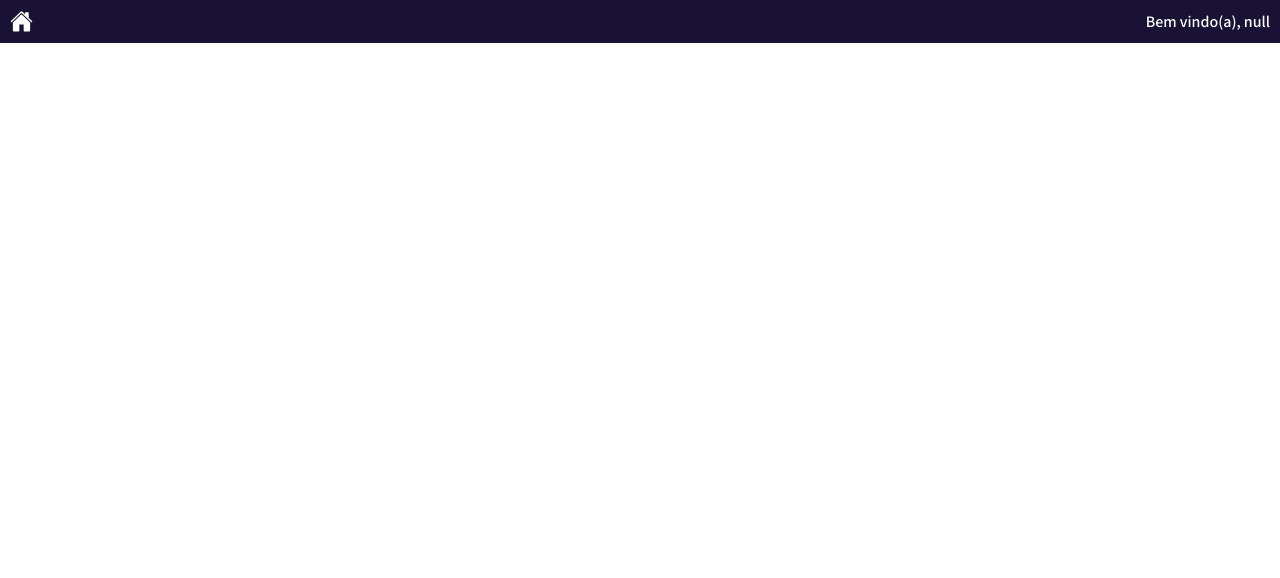
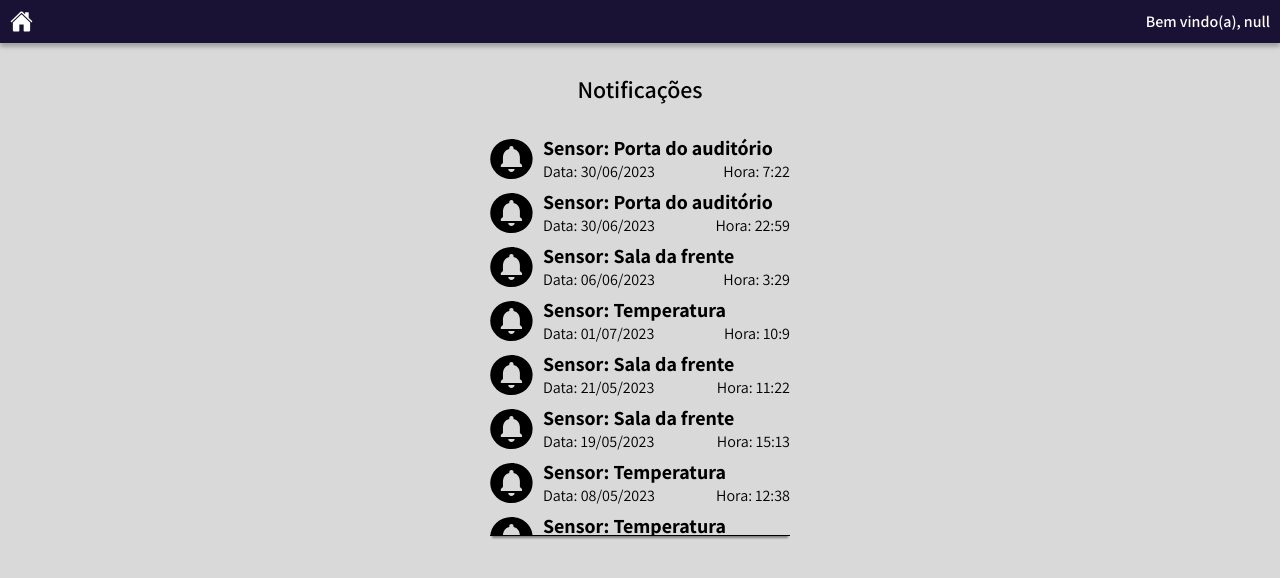
Before and after one commit to Arthur-Cavalleiro/mmib-app, a React (Create React App) app: page /dashboard in a window 1280 px wide. Shown: the top 578 px of the page. Built offline with nearby package versions, Linux system fonts and the light colour scheme.

Commit message:
feat: area de notificações desenvolvida com dados de teste

```diff
--- a/src/components/Notificacao/Notificacao.css
+++ b/src/components/Notificacao/Notificacao.css
@@ -0,0 +1,31 @@
+.notificacao {
+    display: flex;
+    align-items: center;
+    width: 300px;
+    margin-bottom: 7px;
+}
+
+/* .notificacao .textoNotificacao {
+    display: flex;
+    justify-content: space-around;
+    align-items: center;
+} */
+
+.notificacao .infoTextoNotificacao {
+    display: flex;
+    justify-content: space-between;
+    align-items: center;
+}
+
+.notificacao .textoNotificacao {
+    width: 100%;
+}
+
+.notificacao img {
+    margin: 0 10px 0 0;
+}
+
+.notificacao .textoNotificacao h2 {
+    font-size: 20px;
+    font-weight: 700;
+}
--- a/src/components/Notificacao/Notificacao.js
+++ b/src/components/Notificacao/Notificacao.js
@@ -1,12 +1,17 @@
-import 'Notificacao.css';
+import './Notificacao.css';
+import notificacaoImg from '../../assets/notificacao.svg';
 
 const Notificacao = (props) => {
     return (
         <div className='notificacao'>
-            <img src='' alt='' />
-            <h2>Sensor: {props.tituloNotificacao}</h2>
-            <p>Data: {props.dataNotificacao}</p>
-            <p>Hora: {props.horaNotificacao}</p>
+            <img src={notificacaoImg} alt='Logo de notificacao' />
+            <div className='textoNotificacao' >
+                <h2>Sensor: {props.tituloNotificacao}</h2>
+                <div className='infoTextoNotificacao' >
+                    <p>Data: {props.dataNotificacao}</p>
+                    <p>Hora: {props.horaNotificacao}</p>
+                </div>
+            </div>
         </div>
     )
 }
--- a/src/pages/AdmPage/AdmPage.css
+++ b/src/pages/AdmPage/AdmPage.css
@@ -1,5 +1,7 @@
 .telaDashboard {
     background: #D9D9D9;
+    height: 100vh;
+    overflow: visible;
 }
 
 .header {
@@ -8,6 +10,7 @@
     padding: 10px;
     justify-content: space-between;
     align-items: center;
+    box-shadow: 0px 4px 4px rgba(0, 0, 0, 0.25);
 }
 
 .homeIcon {
@@ -19,3 +22,21 @@
     color: #FFF;
     font-weight: 600;
 }
+
+.tituloNotificacao h1 {
+    font-size: 24px;
+    font-weight: 600;
+    text-align: center;
+    margin: 30px 0;
+}
+
+.notificacoes {
+    margin: 0 auto;
+    width: 300px;
+    height: 50vh;
+    overflow: auto;
+    border-bottom: 1px solid black;
+    box-shadow: 0 4px 2px -2px gray;
+    /* display: flex; */
+    /* justify-content: center; */
+}
--- a/src/pages/AdmPage/AdmPage.js
+++ b/src/pages/AdmPage/AdmPage.js
@@ -1,11 +1,12 @@
 import React, {useEffect, useState } from "react";
 import './AdmPage.css';
 import homeSvg from '../../assets/home.svg';
+import Notificacao from "../../components/Notificacao/Notificacao";
 
 const AdmPage = () => {
 
     // const [name, setName] = useState('');
-    const [jsonData, setJsonData] = useState('');
+    const [notify, setNotify] = useState([]);
 
 
     useEffect(() => {
@@ -13,11 +14,12 @@ const AdmPage = () => {
             headers: {
                 Accetp: "application/json"
             }
-        }).then(res => res.json())
-            .then(res => setJsonData(res))
-            .catch((err) => {
-                console.log(err);
-            })
+        })
+        .then(res => res.json())
+        .then(({ notificacoes }) => setNotify(notificacoes))
+        .catch((err) => {
+            console.log(err);
+        })
     }, []);
 
     return (
@@ -31,8 +33,19 @@ const AdmPage = () => {
                 </div>
             </header>
 
+            <div className="tituloNotificacao">
+                <h1>Notificações</h1>
+            </div>
+
             <section className="notificacoes">
-                {}
+                {notify.map((item, index) =>
+                    <Notificacao
+                        key={`notify-${index}`}
+                        tituloNotificacao={item.tituloNotificacao}
+                        dataNotificacao={item.data}
+                        horaNotificacao={item.hora}
+                    />
+                )}
             </section>
         </div>
     );
```
Also changed, not shown: src/pages/LoginPage/LoginPage.js (+0 -17 lines), public/data.json (indentation only).
